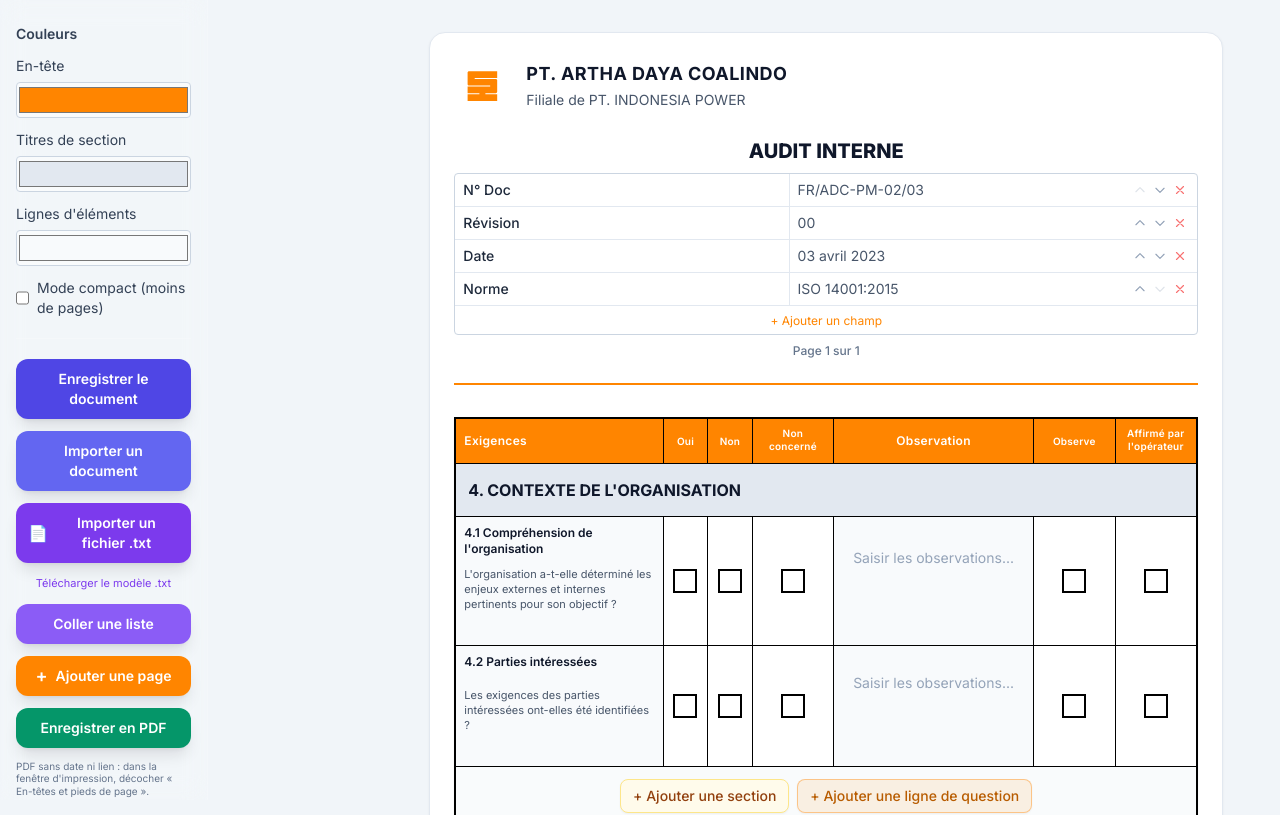
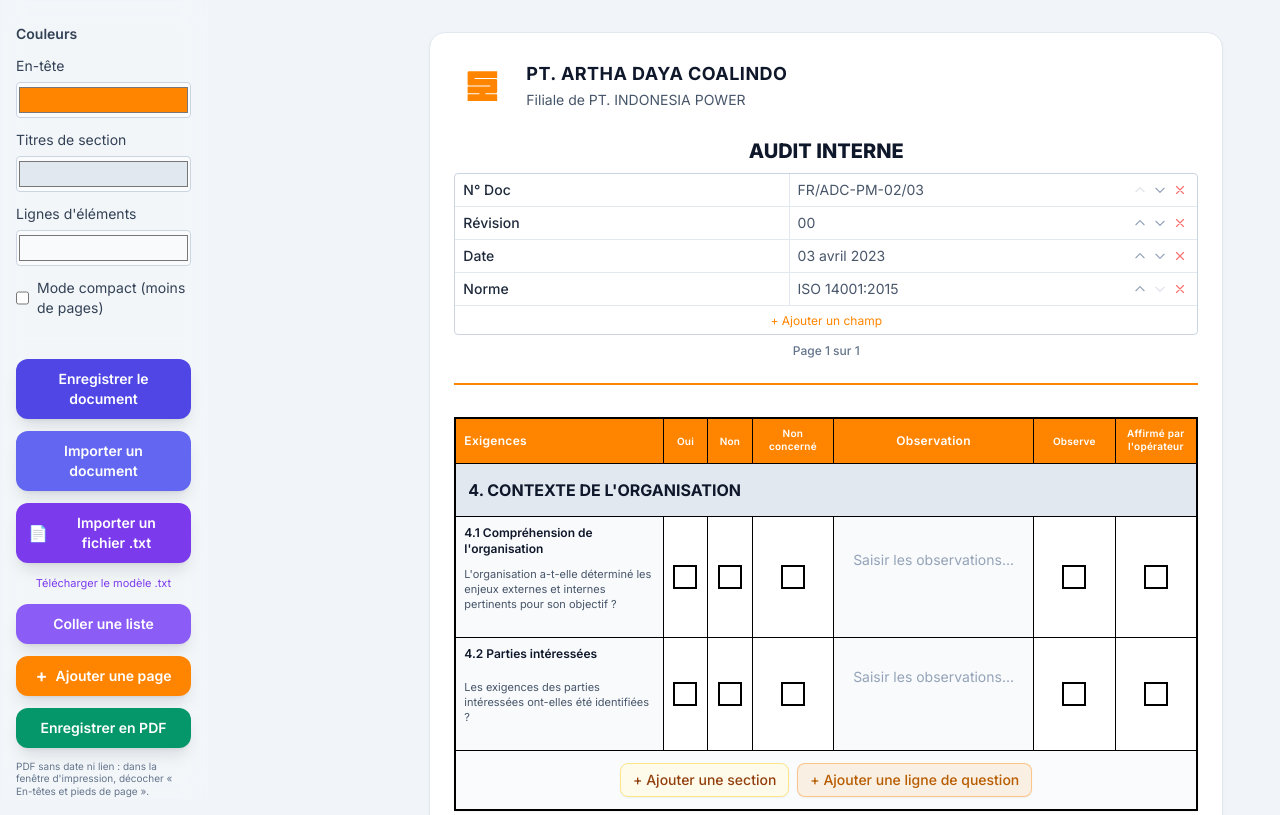
Before and after one commit to messaoudinedjemeddine/Audit-Doc-maker, a Next.js app: page / in a window 1280 px wide. Shown: the top 815 px of the page. Built offline with nearby package versions, Linux system fonts and the light colour scheme.

Commit message:
Remove bottom margin/padding from question and observation fields to save space

```diff
--- a/src/components/AuditTable.tsx
+++ b/src/components/AuditTable.tsx
@@ -105,6 +105,7 @@
   const questionRowStyle = { backgroundColor: questionRowColor }
   const compact = compactMode ?? false
   const cellPadding = compact ? 'px-1.5 py-1' : 'px-2 py-2'
+  const cellPaddingNoBottom = compact ? 'px-1.5 pt-1 pb-0' : 'px-2 pt-2 pb-0'
   const thPadding = compact ? 'px-1 py-1' : 'px-2 py-2'
 
   const tableRef = useRef<HTMLTableElement>(null)
@@ -320,8 +321,8 @@
                 {COL_KEYS.map((key) => {
                   if (key === 'exigences') {
                     return (
-                      <td key={key} className={`border border-black ${cellPadding} align-top`} style={questionRowStyle}>
-                        <div className={compact ? 'space-y-0.5' : 'space-y-1'}>
+                      <td key={key} className={`border border-black ${cellPaddingNoBottom} align-top`} style={questionRowStyle}>
+                        <div className={`${compact ? 'space-y-0.5' : 'space-y-1'} mb-0`}>
                           {readOnly ? (
                             <>
                               <div className="text-xs font-semibold text-slate-900 break-words">{row.title}</div>
@@ -342,7 +343,7 @@
                                 onChange={(e) => updateQuestion(row.id, { description: e.target.value })}
                                 minHeight={compact ? 40 : 64}
                                 rows={compact ? 2 : 3}
-                                className="mt-1 w-full min-h-[4rem] resize-none overflow-hidden border-0 bg-transparent text-[11px] text-slate-600 leading-snug placeholder:text-slate-400 focus:ring-2 focus:ring-[#ff8500] focus:ring-inset"
+                                className="mt-1 w-full min-h-0 resize-none overflow-hidden border-0 bg-transparent text-[11px] text-slate-600 leading-snug placeholder:text-slate-400 focus:ring-2 focus:ring-[#ff8500] focus:ring-inset [margin-bottom:0]"
                                 placeholder="Description (paragraphe)"
                               />
                             </>
@@ -353,10 +354,10 @@
                   }
                   if (key === 'observation') {
                     return (
-                      <td key={key} className={`observation-cell relative border border-black align-middle ${cellPadding}`} style={questionRowStyle}>
+                      <td key={key} className={`observation-cell relative border border-black align-middle ${cellPaddingNoBottom}`} style={questionRowStyle}>
                         {readOnly ? (
                           row.observation ? (
-                            <div className={`whitespace-pre-wrap text-center text-sm text-slate-700 ${compact ? 'min-h-[1.5rem] py-0.5' : 'min-h-[2rem] py-1'}`}>{row.observation}</div>
+                            <div className={`whitespace-pre-wrap text-center text-sm text-slate-700 ${compact ? 'min-h-[1.5rem] pt-0.5 pb-0' : 'min-h-[2rem] pt-1 pb-0'}`}>{row.observation}</div>
                           ) : (
                             <div className="flex justify-center"><DottedLines lines={compact ? 2 : 3} /></div>
                           )
@@ -367,7 +368,7 @@
                             minHeight={compact ? 32 : 48}
                             placeholder="Saisir les observations..."
                             rows={compact ? 2 : 3}
-                            className="observation-textarea min-h-[2rem] w-full resize-none overflow-hidden border-0 bg-transparent py-1 text-center text-sm text-slate-700 placeholder:text-slate-400 focus:ring-2 focus:ring-[#ff8500] focus:ring-inset"
+                            className="observation-textarea min-h-0 w-full resize-none overflow-hidden border-0 bg-transparent pt-1 pb-0 text-center text-sm text-slate-700 placeholder:text-slate-400 focus:ring-2 focus:ring-[#ff8500] focus:ring-inset"
                           />
                         )}
                         {!readOnly && (
```
